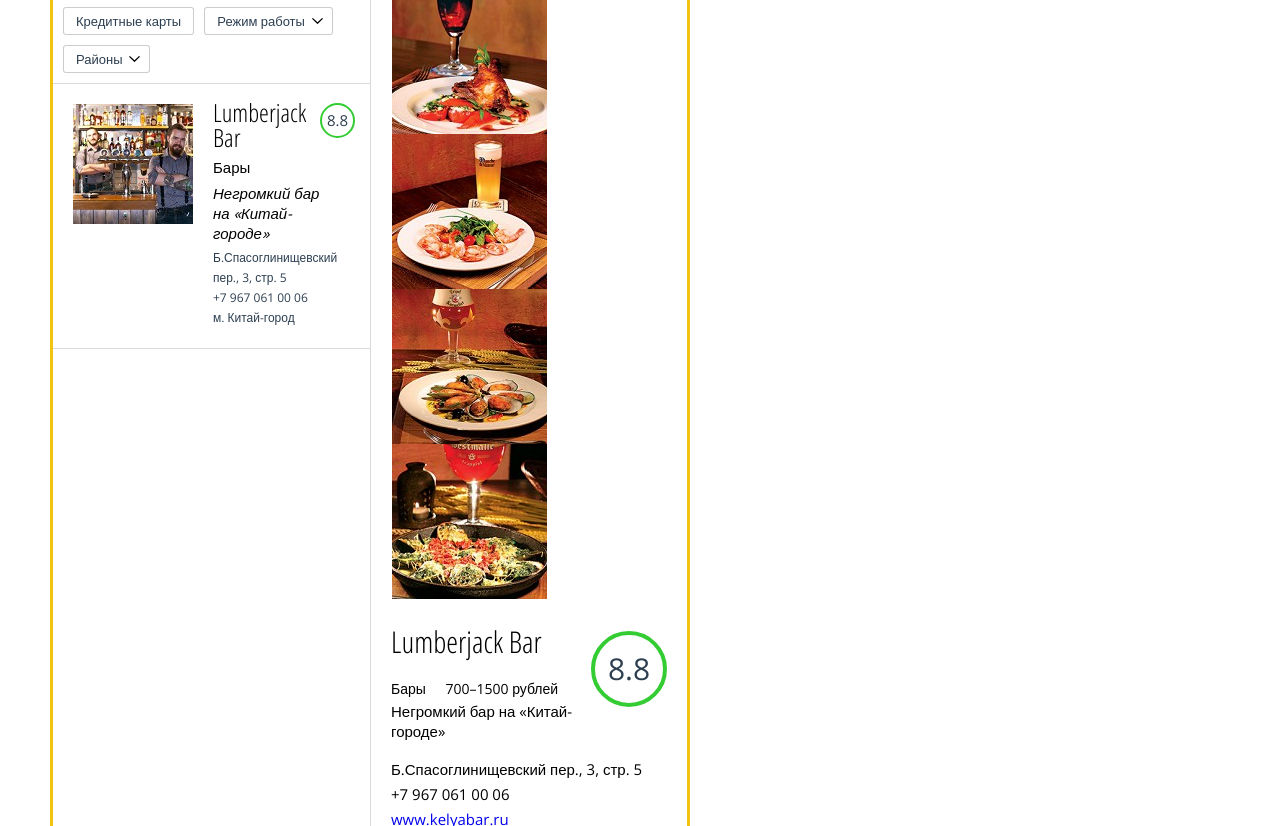
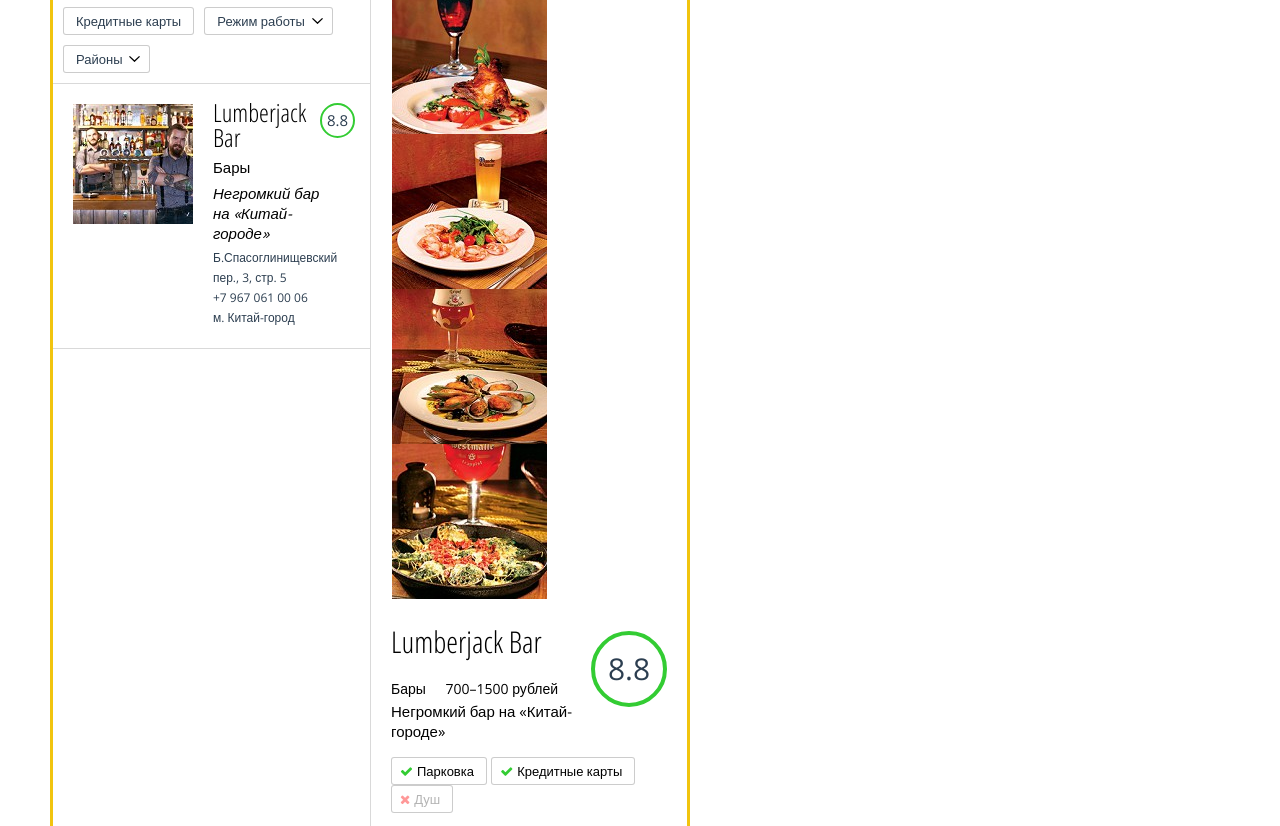
Before and after one commit to fedotxxl/tennis, a plain HTML site: page list.html in a window 1280 px wide. Shown: the part 126-952 px from the top of the page. Drawn offline with nearby package versions, Linux system fonts and the light colour scheme; a script that the page names is missing.

Commit message:
item tags

```diff
--- a/list.html
+++ b/list.html
@@ -131,6 +131,11 @@
                     <span class="m-item-details--price">700–1500 рублей</span>
                 </div>
                 <span class="m-item-details--description">Негромкий бар на «Китай-городе»</span>
+                <ul class="m-item-details--tags">
+                  <li><span><i class="fa fa-check"></i>Парковка</span></li>
+                  <li><span><i class="fa fa-check"></i>Кредитные карты</span></li>
+                  <li class="is-inactive"><span><i class="fa fa-times"></i>Душ</span></li>
+                </ul>
                 <div class="m-item-details--address-and-hours">
                     <div class="m-item-details-address">
                         <span class="m-item-details-address--street">Б.Спасоглинищевский пер., 3, стр. 5</span>
--- a/scss/list.scss
+++ b/scss/list.scss
@@ -8,7 +8,7 @@ html, body {
 
 %item-rating {
   &.is-best {
-    border-color: #3c3;
+    border-color: $color-green;
   }
 }
 
@@ -202,6 +202,30 @@ html, body {
   }
 }
 
+.m-item-details--tags {
+
+  padding-top: 16px;
+
+  li {
+    @extend %button;
+    display: inline-block;
+  }
+
+  .fa {
+    padding-right: 4px;
+    margin-left: -4px;
+  }
+
+  .fa-check {
+    color: $color-green;
+  }
+
+  .fa-times {
+    color: $color-red;
+    opacity: 0.4;
+  }
+}
+
 .m-item-details-address {
   span {
     font-size: 15px;
@@ -232,6 +256,7 @@ html, body {
 
 .m-item-detailed {
   padding-bottom: 24px;
+  display: none;
 
   dl {
     font-size: 15px;
--- a/scss/mixins/_vars.scss
+++ b/scss/mixins/_vars.scss
@@ -3,3 +3,5 @@ $color-grey: #2c3e50;
 $color-grey-light: #808080;
 $color-yellow: #f1c40f;
 $color-grey-border: #D9D9D9;
+$color-green: #3c3;
+$color-red: red;
--- a/scss/modules/_button.scss
+++ b/scss/modules/_button.scss
@@ -16,6 +16,10 @@
     background: #fff;
     -webkit-box-shadow: 0 0 0 1px rgba(0,0,0,.2);
     box-shadow: 0 0 0 1px rgba(0,0,0,.2);
+  }
+
+  &.is-inactive {
+    color: #B4B4B4;
   }
 
   span {
```
Also changed, not shown: css/scss/list.css.
